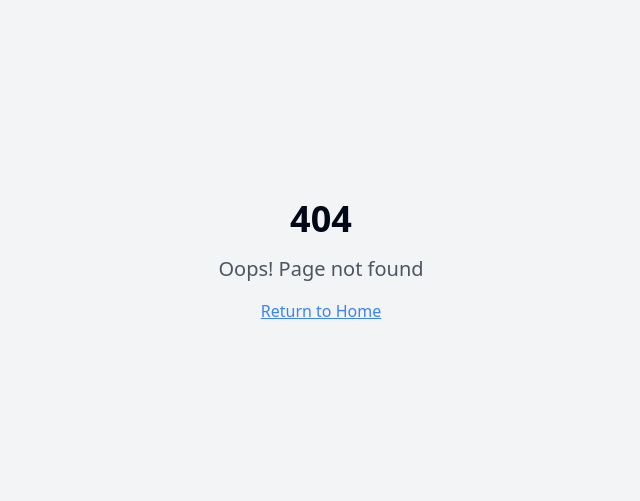
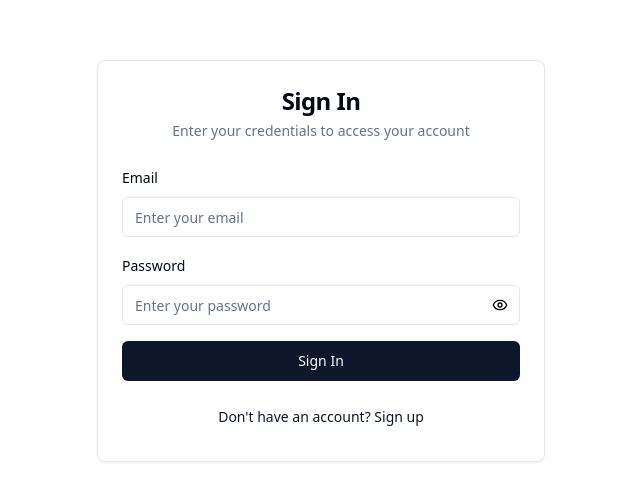
Before and after one commit to drewking19/emp-visionary-suite, a React (Vite) app: page /auth in a window 1280 px wide. Before the commit this address had no page. Shown: the part 139-640 px from the top of the page, without its empty margins (319-959 px from the left). Built offline with nearby package versions, Linux system fonts and the light colour scheme.

Commit message:
Add email/password authentication
Implement email and password authentication for the employee management system.

```diff
--- a/src/App.tsx
+++ b/src/App.tsx
@@ -4,6 +4,7 @@ import { TooltipProvider } from "@/components/ui/tooltip";
 import { QueryClient, QueryClientProvider } from "@tanstack/react-query";
 import { BrowserRouter, Routes, Route } from "react-router-dom";
 import Index from "./pages/Index";
+import Auth from "./pages/Auth";
 import NotFound from "./pages/NotFound";
 
 const queryClient = new QueryClient();
@@ -16,6 +17,7 @@ const App = () => (
       <BrowserRouter>
         <Routes>
           <Route path="/" element={<Index />} />
+          <Route path="/auth" element={<Auth />} />
           {/* ADD ALL CUSTOM ROUTES ABOVE THE CATCH-ALL "*" ROUTE */}
           <Route path="*" element={<NotFound />} />
         </Routes>
--- /dev/null
+++ b/src/pages/Auth.tsx
@@ -0,0 +1,177 @@
+import { useState, useEffect } from "react";
+import { useNavigate } from "react-router-dom";
+import { Button } from "@/components/ui/button";
+import { Card, CardContent, CardHeader, CardTitle } from "@/components/ui/card";
+import { Input } from "@/components/ui/input";
+import { Label } from "@/components/ui/label";
+import { useToast } from "@/hooks/use-toast";
+import { supabase } from "@/integrations/supabase/client";
+import { Eye, EyeOff } from "lucide-react";
+
+const Auth = () => {
+  const navigate = useNavigate();
+  const { toast } = useToast();
+  const [isLogin, setIsLogin] = useState(true);
+  const [loading, setLoading] = useState(false);
+  const [showPassword, setShowPassword] = useState(false);
+  const [formData, setFormData] = useState({
+    email: "",
+    password: "",
+  });
+
+  useEffect(() => {
+    // Check if user is already authenticated
+    const checkAuth = async () => {
+      const { data: { session } } = await supabase.auth.getSession();
+      if (session) {
+        navigate("/");
+      }
+    };
+    checkAuth();
+  }, [navigate]);
+
+  const handleSubmit = async (e: React.FormEvent) => {
+    e.preventDefault();
+    setLoading(true);
+
+    try {
+      if (isLogin) {
+        const { error } = await supabase.auth.signInWithPassword({
+          email: formData.email,
+          password: formData.password,
+        });
+
+        if (error) throw error;
+
+        toast({
+          title: "Success",
+          description: "Signed in successfully!",
+        });
+        navigate("/");
+      } else {
+        const redirectUrl = `${window.location.origin}/`;
+
+        const { error } = await supabase.auth.signUp({
+          email: formData.email,
+          password: formData.password,
+          options: {
+            emailRedirectTo: redirectUrl
+          }
+        });
+
+        if (error) throw error;
+
+        toast({
+          title: "Success",
+          description: "Account created! Please check your email to confirm your account.",
+        });
+      }
+    } catch (error: any) {
+      let message = "An error occurred";
+
+      if (error.message.includes("Invalid login credentials")) {
+        message = "Invalid email or password";
+      } else if (error.message.includes("User already registered")) {
+        message = "An account with this email already exists";
+      } else if (error.message.includes("Password should be at least")) {
+        message = "Password should be at least 6 characters";
+      } else if (error.message) {
+        message = error.message;
+      }
+
+      toast({
+        title: "Error",
+        description: message,
+        variant: "destructive",
+      });
+    } finally {
+      setLoading(false);
+    }
+  };
+
+  const handleInputChange = (e: React.ChangeEvent<HTMLInputElement>) => {
+    setFormData(prev => ({
+      ...prev,
+      [e.target.name]: e.target.value
+    }));
+  };
+
+  return (
+    <div className="min-h-screen flex items-center justify-center bg-background p-4">
+      <Card className="w-full max-w-md">
+        <CardHeader className="space-y-1">
+          <CardTitle className="text-2xl text-center">
+            {isLogin ? "Sign In" : "Sign Up"}
+          </CardTitle>
+          <p className="text-sm text-muted-foreground text-center">
+            {isLogin
+              ? "Enter your credentials to access your account"
+              : "Create an account to get started"
+            }
+          </p>
+        </CardHeader>
+        <CardContent>
+          <form onSubmit={handleSubmit} className="space-y-4">
+            <div className="space-y-2">
+              <Label htmlFor="email">Email</Label>
+              <Input
+                id="email"
+                name="email"
+                type="email"
+                placeholder="Enter your email"
+                value={formData.email}
+                onChange={handleInputChange}
+                required
+              />
+            </div>
+            <div className="space-y-2">
+              <Label htmlFor="password">Password</Label>
+              <div className="relative">
+                <Input
+                  id="password"
+                  name="password"
+                  type={showPassword ? "text" : "password"}
+                  placeholder="Enter your password"
+                  value={formData.password}
+                  onChange={handleInputChange}
+                  required
+                />
+                <Button
+                  type="button"
+                  variant="ghost"
+                  size="sm"
+                  className="absolute right-0 top-0 h-full px-3 py-2 hover:bg-transparent"
+                  onClick={() => setShowPassword(!showPassword)}
+                >
+                  {showPassword ? (
+                    <EyeOff className="h-4 w-4" />
+                  ) : (
+                    <Eye className="h-4 w-4" />
+                  )}
+                </Button>
+              </div>
+            </div>
+            <Button type="submit" className="w-full" disabled={loading}>
+              {loading ? "Loading..." : (isLogin ? "Sign In" : "Sign Up")}
+            </Button>
+          </form>
+
+          <div className="mt-4 text-center">
+            <Button
+              variant="link"
+              onClick={() => setIsLogin(!isLogin)}
+              className="text-sm"
+            >
+              {isLogin
+                ? "Don't have an account? Sign up"
+                : "Already have an account? Sign in"
+              }
+            </Button>
+          </div>
+        </CardContent>
+      </Card>
+    </div>
+  );
+};
+
+export default Auth;
--- a/src/pages/Index.tsx
+++ b/src/pages/Index.tsx
@@ -1,4 +1,5 @@
 import { useState, useEffect } from "react";
+import { useNavigate } from "react-router-dom";
 import { Button } from "@/components/ui/button";
 import { Card, CardContent, CardHeader, CardTitle } from "@/components/ui/card";
 import { Table, TableBody, TableCell, TableHead, TableHeader, TableRow } from "@/components/ui/table";
@@ -6,7 +7,8 @@ import { Badge } from "@/components/ui/badge";
 import { supabase } from "@/integrations/supabase/client";
 import { useToast } from "@/hooks/use-toast";
 import { EmployeeForm } from "@/components/EmployeeForm";
-import { Plus, Edit, Trash2 } from "lucide-react";
+import { Plus, Edit, Trash2, LogOut } from "lucide-react";
+import type { User, Session } from "@supabase/supabase-js";
 
 interface Employee {
   id: string;
@@ -20,34 +22,46 @@ interface Employee {
 }
 
 const Index = () => {
+  const navigate = useNavigate();
   const { toast } = useToast();
   const [employees, setEmployees] = useState<Employee[]>([]);
   const [loading, setLoading] = useState(true);
   const [showForm, setShowForm] = useState(false);
   const [editingEmployee, setEditingEmployee] = useState<Employee | null>(null);
-  const [user, setUser] = useState(null);
+  const [user, setUser] = useState<User | null>(null);
+  const [session, setSession] = useState<Session | null>(null);
 
   useEffect(() => {
-    checkAuth();
-  }, []);
+    // Set up auth state listener
+    const { data: { subscription } } = supabase.auth.onAuthStateChange(
+      (event, session) => {
+        setSession(session);
+        setUser(session?.user ?? null);
+
+        if (!session) {
+          navigate("/auth");
+        }
+      }
+    );
+
+    // Check for existing session
+    supabase.auth.getSession().then(({ data: { session } }) => {
+      setSession(session);
+      setUser(session?.user ?? null);
+
+      if (!session) {
+        navigate("/auth");
+      }
+    });
+
+    return () => subscription.unsubscribe();
+  }, [navigate]);
 
   useEffect(() => {
     if (user) {
       fetchEmployees();
     }
   }, [user]);
-
-  const checkAuth = async () => {
-    const { data: { user } } = await supabase.auth.getUser();
-    setUser(user);
-    if (!user) {
-      toast({
-        title: "Authentication Required",
-        description: "Please sign in to access employee management.",
-        variant: "destructive",
-      });
-    }
-  };
 
   const fetchEmployees = async () => {
     try {
@@ -112,32 +126,32 @@ const Index = () => {
     setEditingEmployee(null);
   };
 
+  const handleSignOut = async () => {
+    try {
+      const { error } = await supabase.auth.signOut();
+      if (error) throw error;
+
+      toast({
+        title: "Success",
+        description: "Signed out successfully!",
+      });
+      navigate("/auth");
+    } catch (error) {
+      console.error("Error signing out:", error);
+      toast({
+        title: "Error",
+        description: "Failed to sign out.",
+        variant: "destructive",
+      });
+    }
+  };
+
   if (!user) {
     return (
       <div className="min-h-screen flex items-center justify-center bg-background">
-        <Card className="w-full max-w-md">
-          <CardHeader>
-            <CardTitle>Employee Management System</CardTitle>
-          </CardHeader>
-          <CardContent>
-            <p className="text-muted-foreground mb-4">
-              Please sign in to access the employee management system.
-            </p>
-            <Button
-              onClick={() => {
-                // For now, we'll create a demo user session
-                // In a real app, you'd implement proper authentication
-                toast({
-                  title: "Demo Mode",
-                  description: "Authentication will be implemented next.",
-                });
-              }}
-              className="w-full"
-            >
-              Sign In (Demo)
-            </Button>
-          </CardContent>
-        </Card>
+        <div className="text-center">
+          <p className="text-muted-foreground">Redirecting to authentication...</p>
+        </div>
       </div>
     );
   }
@@ -162,10 +176,16 @@ const Index = () => {
             <h1 className="text-3xl font-bold">Employee Management</h1>
             <p className="text-muted-foreground">Manage your company's employee records</p>
           </div>
-          <Button onClick={() => setShowForm(true)}>
-            <Plus className="mr-2 h-4 w-4" />
-            Add Employee
-          </Button>
+          <div className="flex gap-2">
+            <Button onClick={() => setShowForm(true)}>
+              <Plus className="mr-2 h-4 w-4" />
+              Add Employee
+            </Button>
+            <Button variant="outline" onClick={handleSignOut}>
+              <LogOut className="mr-2 h-4 w-4" />
+              Sign Out
+            </Button>
+          </div>
         </div>
 
         <Card>
```
